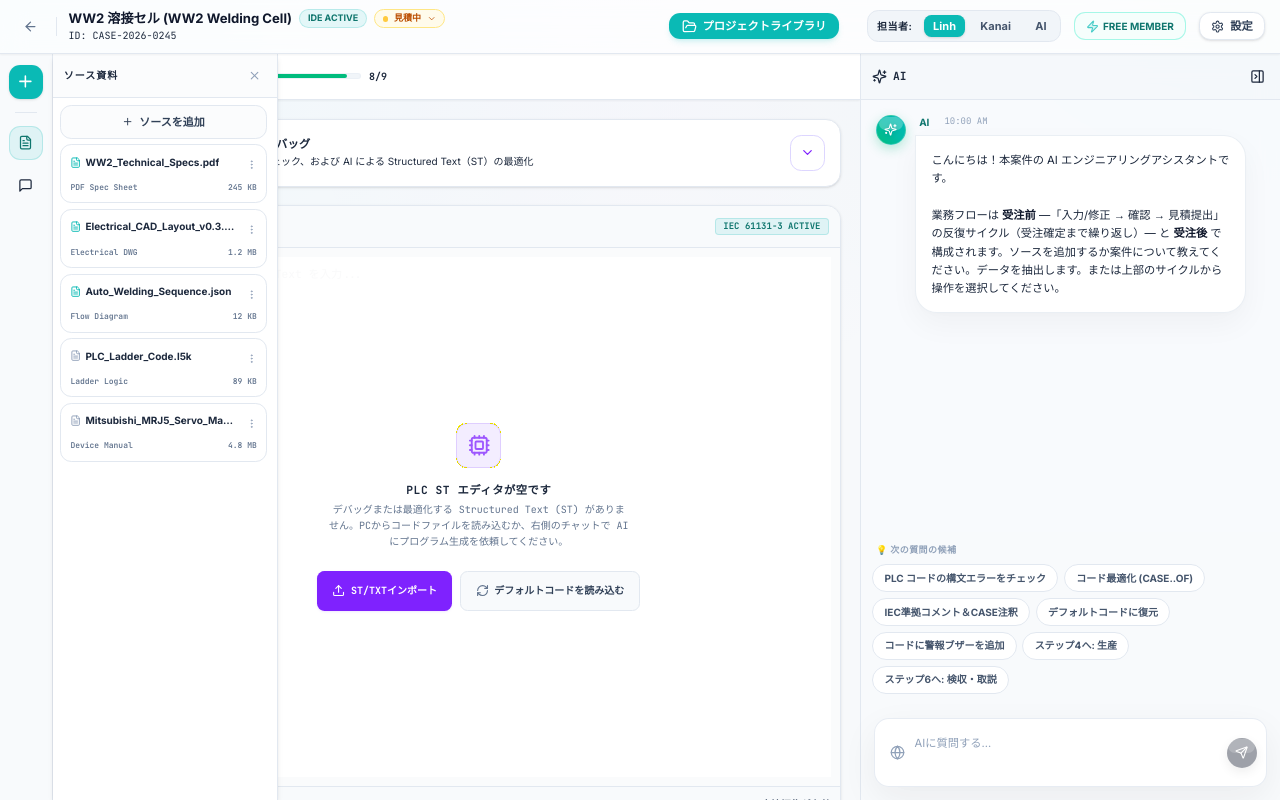
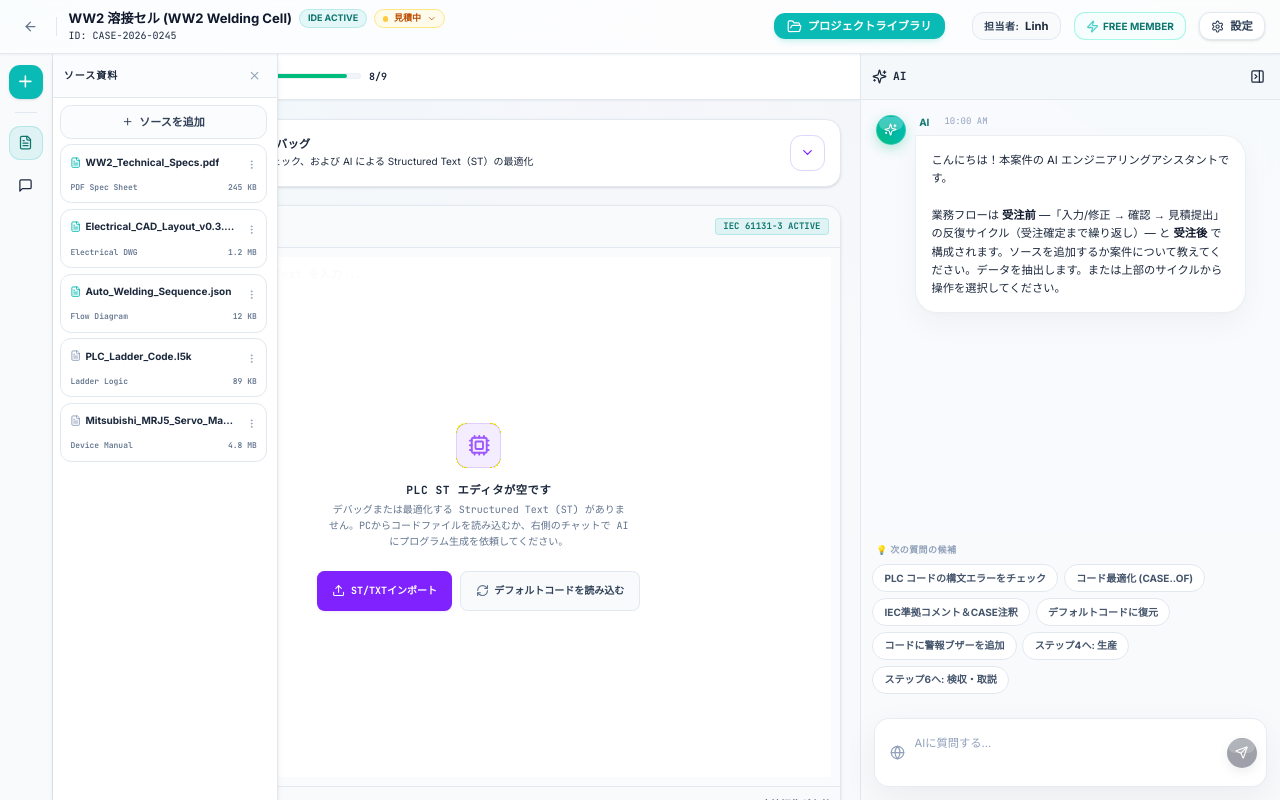
Before and after one commit to PhamTanLam/ai-plf-mockups, a React (Vite) app: page /#/workspace/CASE-2026-0245 in a window 1280 px wide. Built offline with nearby package versions, Linux system fonts and the light colour scheme.

Commit message:
feat: display active engineer name as static text in header bar

```diff
--- a/src/pages/NotebookWorkspace.tsx
+++ b/src/pages/NotebookWorkspace.tsx
@@ -2275,25 +2275,12 @@ export default function NotebookWorkspace() {
 
           {showLibraryBtn && <div className="h-5 w-px bg-slate-250" />}
 
-          {/* Active User Switcher */}
-          <div className="flex items-center gap-1.5 bg-slate-100 border border-slate-200 rounded-xl p-1 text-xs">
-            <span className="text-[10px] font-bold text-slate-550 uppercase tracking-wider px-1.5 select-none">
+          {/* Active User Display */}
+          <div className="flex items-center gap-1.5 bg-slate-50 border border-slate-200 rounded-xl px-3 py-1.5 text-xs text-slate-700 font-semibold select-none">
+            <span className="text-[10px] font-bold text-slate-450 uppercase tracking-wider">
               {t('ws.header.engineer')}
             </span>
-            {(['Linh', 'Kanai', 'AI'] as const).map((user) => (
-              <button
-                key={user}
-                type="button"
-                onClick={() => setActiveUser(user)}
-                className={`px-2.5 py-1 rounded-lg text-[11px] font-bold transition cursor-pointer ${
-                  activeUser === user
-                    ? 'bg-brand-500 text-white font-extrabold shadow-sm'
-                    : 'text-slate-600 hover:text-slate-900 hover:bg-slate-200/50'
-                }`}
-              >
-                {user}
-              </button>
-            ))}
+            <span className="font-extrabold text-slate-800">{activeUser}</span>
           </div>
 
 
```
